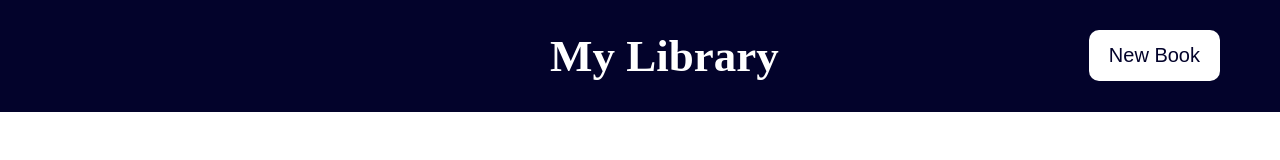
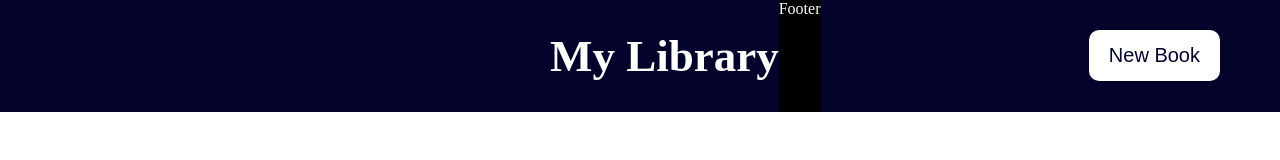
Before and after one commit to Rehan1110/Library, a plain HTML site: page index.html in a window 1280 px wide. Drawn offline with Linux system fonts and the light colour scheme.

Commit message:
Added the styling of the footer

```diff
--- a/index.css
+++ b/index.css
@@ -28,3 +28,8 @@ body {
   right: 60px;
   top: 20px;
 }
+
+.footer{
+  color: white;
+  background-color: black;
+}
--- a/index.html
+++ b/index.html
@@ -15,7 +15,7 @@
      <div>
      <button class="add-button">New Book</button>
     </div>
-    <footer></footer>
+    <footer class="footer">Footer</footer>
     </div>
   </div>
 </body>
```
